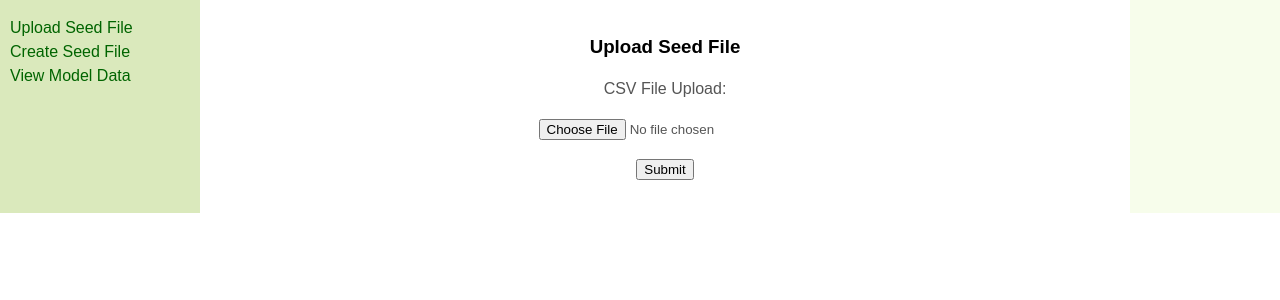
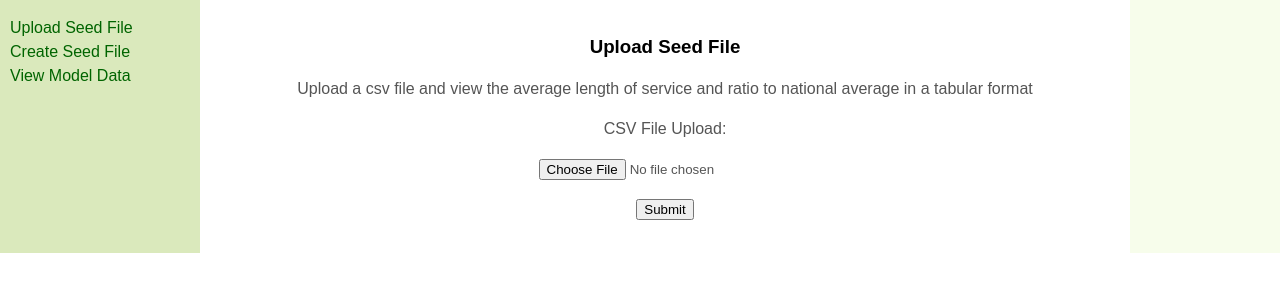
Before and after one commit to osg9c1/AgathosChallenge, a Django app: page /admin/upload_seed in a window 1280 px wide. Shown: the part 29-329 px from the top of the page. Run offline with Django 3.2, Linux system fonts and the light colour scheme; parts of the project's set-up code (start-up, migrations or seed data) failed here and were passed over.

Commit message:
Added help text on upload seed page

```diff
--- a/static/templates/SeedForm.html
+++ b/static/templates/SeedForm.html
@@ -57,6 +57,7 @@
                     </div>
                     {%else%}
                     <h3>Upload Seed File</h3>
+                    <p> Upload a csv file and view the average length of service and ratio to national average in a tabular format</p>
                     <p>
                         <form enctype="multipart/form-data" method="post" action=""> {% csrf_token %}
                             <p>{{ form.non_field_errors }}</p>
```
